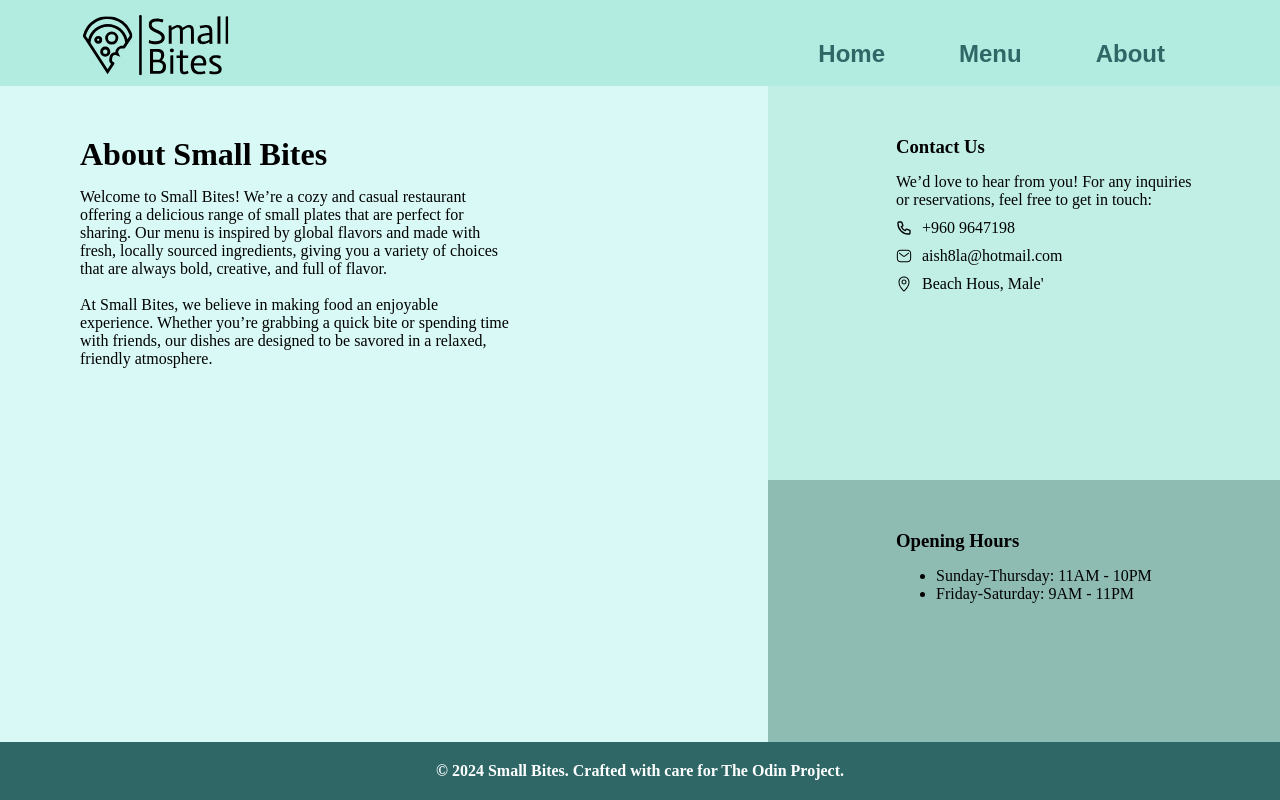
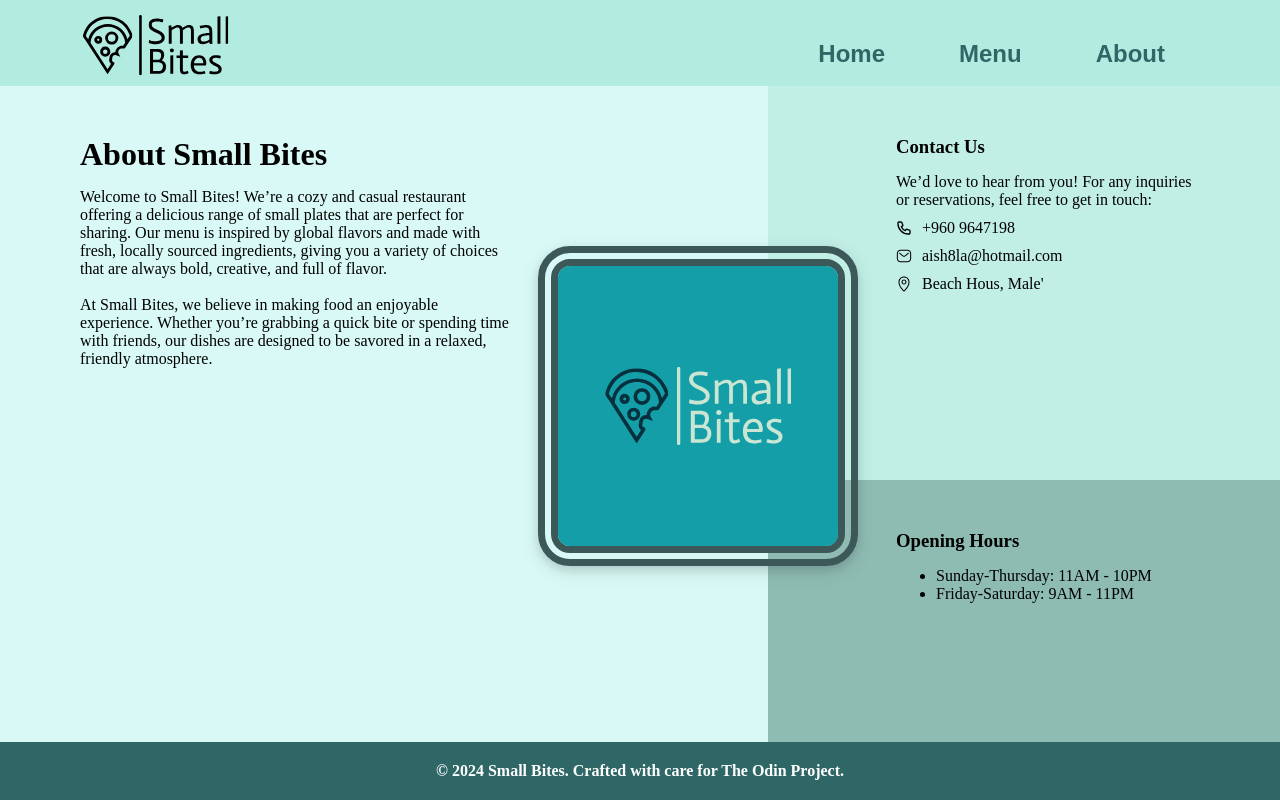
Before and after one commit to aish8la/Restaurant-Page-TOP, a website built with webpack: page src/template.html in a window 1280 px wide. Built offline with nearby package versions, Linux system fonts and the light colour scheme.

Commit message:
add about stylings

```diff
--- a/src/style.css
+++ b/src/style.css
@@ -269,6 +269,16 @@ nav {
     position: relative;
 }
 
+.about-card-img {
+    width: 25vw;
+    position: absolute;
+    right: -7vw;
+    top: 20vh;
+    box-shadow: 0 4px 8px rgba(0, 0, 0, 0.1), 0 6px 20px rgba(0, 0, 0, 0.1);
+    border: 20px double var(--hero-text-color);
+    border-radius: 10%;
+}
+
 .about-div h1, .about-div h3 {
     margin: 15px 0;
 }
--- a/src/template.html
+++ b/src/template.html
@@ -74,6 +74,7 @@
                 <p>Welcome to Small Bites! We’re a cozy and casual restaurant offering a delicious range of small plates that are perfect for sharing. Our menu is inspired by global flavors and made with fresh, locally sourced ingredients, giving you a variety of choices that are always bold, creative, and full of flavor. <br>
                 <br>
                 At Small Bites, we believe in making food an enjoyable experience. Whether you’re grabbing a quick bite or spending time with friends, our dishes are designed to be savored in a relaxed, friendly atmosphere.</p>
+                <img class="about-card-img" src="./asset/resource/logo-color.svg" alt="">
             </div>
             <div class="contact-sec">
                 <h3>Contact Us</h3>
```
